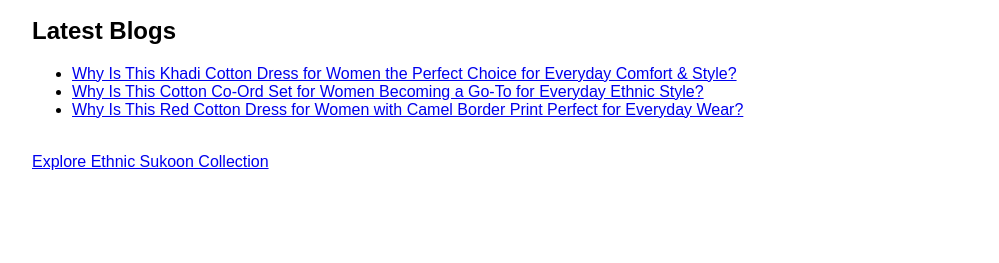
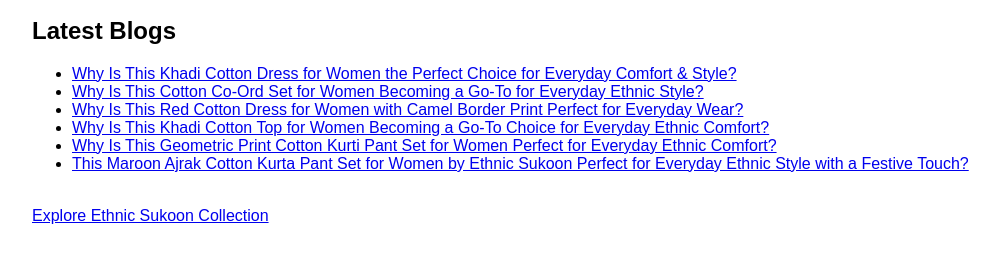
Before and after one commit to ethnic-sukoon/ethnic-sukoon-blogs, a plain HTML site: page index.html in a window 1280 px wide. Shown: the part 149-412 px from the top of the page, without its empty margins (16-1015 px from the left). Drawn offline with Linux system fonts and the light colour scheme.

Commit message:
Update index.html

```diff
--- a/index.html
+++ b/index.html
@@ -18,6 +18,9 @@
     <li><a href="https://ethnic-sukoon.github.io/ethnic-sukoon-blogs/blog/khadi-cotton-dress-for-women.html">Why Is This Khadi Cotton Dress for Women the Perfect Choice for Everyday Comfort & Style?</a></li>
     <li><a href="https://ethnic-sukoon.github.io/ethnic-sukoon-blogs/blog/cotton-coord-set-for-women..html">Why Is This Cotton Co-Ord Set for Women Becoming a Go-To for Everyday Ethnic Style?</a></li>
     <li><a href="https://ethnic-sukoon.github.io/ethnic-sukoon-blogs/blog/red-cotton-dress-for-women-with-camel-border-print">Why Is This Red Cotton Dress for Women with Camel Border Print Perfect for Everyday Wear?</a></li>
+    <li><a href="https://ethnic-sukoon.github.io/ethnic-sukoon-blogs/blog/khadi-cotton-top-for-women.html">Why Is This Khadi Cotton Top for Women Becoming a Go-To Choice for Everyday Ethnic Comfort?</a></li>
+    <li><a href="https://ethnic-sukoon.github.io/ethnic-sukoon-blogs/blog/geometric-print-cotton-kurti-pant-set-women.html">Why Is This Geometric Print Cotton Kurti Pant Set for Women Perfect for Everyday Ethnic Comfort?</a></li>
+    <li><a href="https://ethnic-sukoon.github.io/ethnic-sukoon-blogs/blog/maroon-ajrak-cotton-kurta-pant-set-for-Women.html">This Maroon Ajrak Cotton Kurta Pant Set for Women by Ethnic Sukoon Perfect for Everyday Ethnic Style with a Festive Touch?</a></li>
   </ul>
 
   <br>
```
